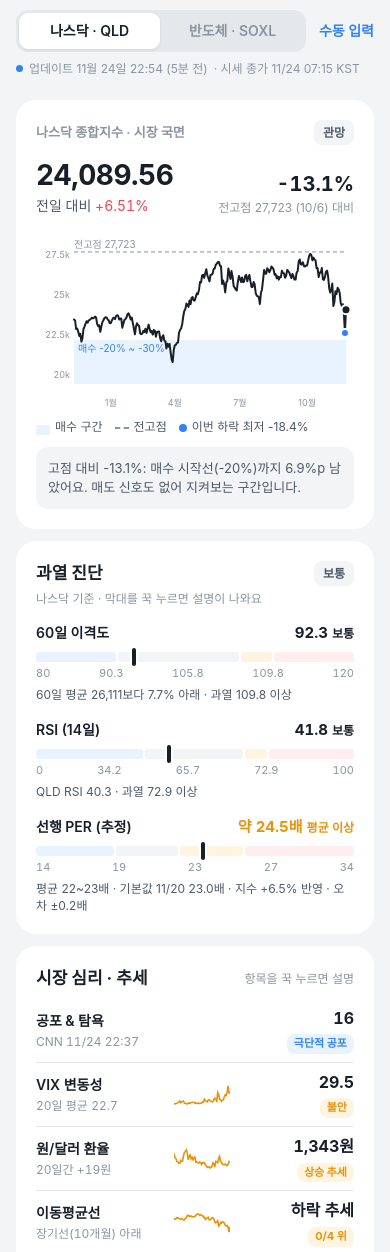
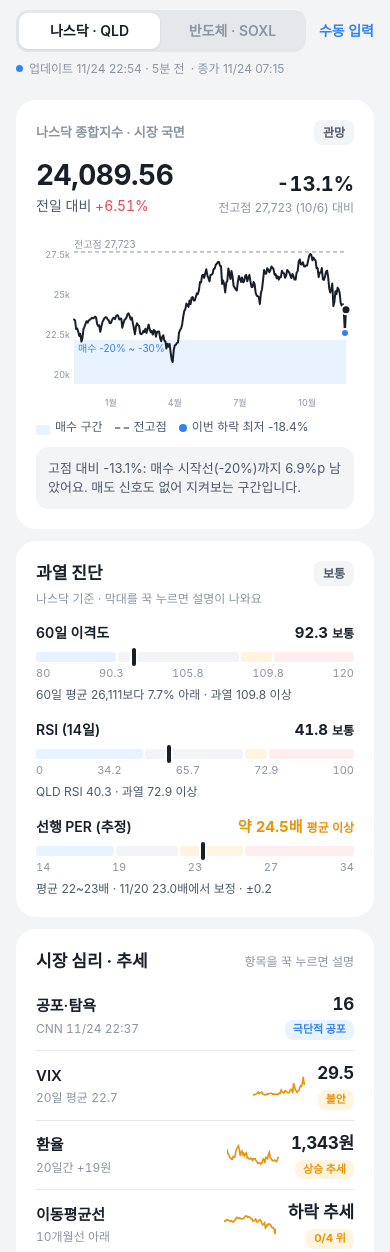
Before and after one commit to mari-alt546/market-dashboard, a plain HTML site: page index.html in a window 390 px wide. Shown: the top 1252 px of the page. Drawn offline with nearby package versions, Linux system fonts and the light colour scheme.

Commit message:
Fix cramped market-sentiment rows on narrow phones
The fixed-width right columns squeezed the label column so names wrapped
one character per line. Rows now give the label all remaining width,
use shorter names, hide the sparkline under 370px, and the header and
PER captions fit on one line.

Co-Authored-By: Claude Opus 5.5 <noreply@anthropic.com>
Claude-Session: https://claude.ai/code/session_01Fw56EyozS76ftPz5g4QkHB

```diff
--- a/index.html
+++ b/index.html
@@ -80,15 +80,18 @@ header{position:sticky;top:env(safe-area-inset-top,0px);z-index:30;background:va
 .g .why{font-size:12px;color:var(--sub);margin-top:4px}
 /* 시장 심리 목록: 4줄 모두 같은 높이 */
 .list{margin-top:8px;display:flex;flex-direction:column}
-.li{display:grid;grid-template-columns:minmax(0,1fr) 56px 112px;align-items:center;gap:12px;min-height:60px;padding:8px 0;border-top:1px solid var(--line);user-select:none;-webkit-user-select:none;-webkit-touch-callout:none;transition:transform .15s}
+/* 한 줄 = [이름·설명 | 작은 그래프 | 값·상태]. 이름 칸이 남는 폭을 모두 쓰고, 오른쪽은 내용만큼만 차지 */
+.li{display:flex;align-items:center;gap:12px;min-height:64px;padding:10px 0;border-top:1px solid var(--line);user-select:none;-webkit-user-select:none;-webkit-touch-callout:none;transition:transform .15s}
 .li:first-child{border-top:0}
 .li.pressing{transform:scale(.98)}
-.li-nm{font-size:14px;font-weight:600}
-.li-ex{font-size:12px;color:var(--muted);margin-top:2px;white-space:nowrap;overflow:hidden;text-overflow:ellipsis}
-.li-r{display:flex;flex-direction:column;align-items:flex-end;gap:4px}
-.li-v{font-size:16px;font-weight:700;white-space:nowrap}
-.li-r .pill{font-size:11px;padding:2px 7px}
-.spark{display:block;width:56px;height:22px}
+.li-l{flex:1 1 auto;min-width:0}
+.li-nm{font-size:15px;font-weight:600;white-space:nowrap;overflow:hidden;text-overflow:ellipsis}
+.li-ex{font-size:12px;color:var(--muted);margin-top:3px;white-space:nowrap;overflow:hidden;text-overflow:ellipsis}
+.li-r{flex:none;display:flex;flex-direction:column;align-items:flex-end;gap:4px}
+.li-v{font-size:17px;font-weight:700;white-space:nowrap;letter-spacing:-.2px}
+.li-r .pill{font-size:11px;padding:2px 8px}
+.spark{flex:none;display:block;width:52px;height:22px}
+@media (max-width:370px){.spark{display:none}}
 .q{width:18px;height:18px;border-radius:50%;background:var(--soft);color:var(--muted);font-size:11px;font-weight:700;display:inline-flex;align-items:center;justify-content:center;flex:none}
 /* 계산기 */
 .steps{display:flex;gap:4px;background:var(--soft);border-radius:10px;padding:3px}
@@ -153,9 +156,9 @@ header{position:sticky;top:env(safe-area-inset-top,0px);z-index:30;background:va
       </div>
       <div class="stamp">
         <span class="dot" :class="freshClass"></span>
-        <span v-if="data">업데이트 {{ fmtKST(data.updatedAt, true) }} ({{ agoText }})</span>
+        <span v-if="data">업데이트 {{ fmtKST(data.updatedAt) }} · {{ agoText }}</span>
         <span v-else>데이터 불러오는 중…</span>
-        <span v-if="idx">· 시세 {{ marketStatus }}</span>
+        <span v-if="idx">· {{ marketStatus.replace(' KST','') }}</span>
       </div>
     </div>
   </header>
@@ -448,7 +451,7 @@ createApp({
     });
     const per = computed(() => perInfo.value ? perInfo.value.est : null);
     const perStamp = computed(() => { const p = perInfo.value; if (!p) return '수동 입력 필요';
-      return `${p.src === '직접 입력' ? '직접 입력' : '기본값'} ${shortDate(p.date)} ${fmt(p.base,1)}배 · 지수 ${p.move>=0?'+':''}${fmt(p.move,1)}% 반영 · 오차 ±${fmt(p.err,1)}배${p.stale ? ' · 새 값 입력 필요' : ''}`; });
+      return `${shortDate(p.date)} ${fmt(p.base,1)}배에서 보정 · ±${fmt(p.err,1)}${p.stale ? ' · 새 값 필요' : ''}`; });
     // 공포·탐욕: CNN 자동 수집값. 직접 입력한 값이 더 최근이면 그 값을 씀.
     const fgSrc = computed(() => {
       const a = data.value?.fg, m = manual.value;
@@ -531,10 +534,10 @@ createApp({
       const [fl, ft] = fgZone(fg.value), [vl, vt] = vixZone(vix.value.price), [xl, xt] = fxZone(fxS.value);
       const mr = maRows.value, ups = mr.filter(x => x.up).length;
       return [
-        { key:'fg', title:'공포 & 탐욕', value: fg.value != null ? fmt(fg.value,0) : '–', label: fl, tone: ft, extra: fgSrc.value ? fgSrc.value.label : 'CNN 값 대기 중' },
-        { key:'vix', title:'VIX 변동성', value: fmt(vix.value.price,1), label: vl, tone: vt, extra:`20일 평균 ${fmt(vix.value.ma20,1)}`, spark: spark(vix.value.series?.c) },
-        { key:'fx', title:'원/달러 환율', value: fmt(fxS.value.price,0) + '원', label: xl, tone: xt, extra:`20일간 ${sign(fxS.value.chg20)}원`, spark: spark(fxS.value.series?.c) },
-        { key:'ma', title:'이동평균선', value: maHead.value, label: `${ups}/4 위`, tone: mr[3].up ? '' : 'warn', extra: `장기선(10개월) ${mr[3].up ? '위' : '아래'}`, spark: spark(idx.value.series?.c) },
+        { key:'fg', title:'공포·탐욕', value: fg.value != null ? fmt(fg.value,0) : '–', label: fl, tone: ft, extra: fgSrc.value ? fgSrc.value.label : 'CNN 값 대기 중', spark: null },
+        { key:'vix', title:'VIX', value: fmt(vix.value.price,1), label: vl, tone: vt, extra:`20일 평균 ${fmt(vix.value.ma20,1)}`, spark: spark(vix.value.series?.c) },
+        { key:'fx', title:'환율', value: fmt(fxS.value.price,0) + '원', label: xl, tone: xt, extra:`20일간 ${sign(fxS.value.chg20)}원`, spark: spark(fxS.value.series?.c) },
+        { key:'ma', title:'이동평균선', value: maHead.value, label: `${ups}/4 위`, tone: mr[3].up ? '' : 'warn', extra: `10개월선 ${mr[3].up ? '위' : '아래'}`, spark: spark(idx.value.series?.c) },
       ];
     });
     const maRows = computed(() => { const i = idx.value; return [
```
Also changed, not shown: page.html (+17 -14 lines).
